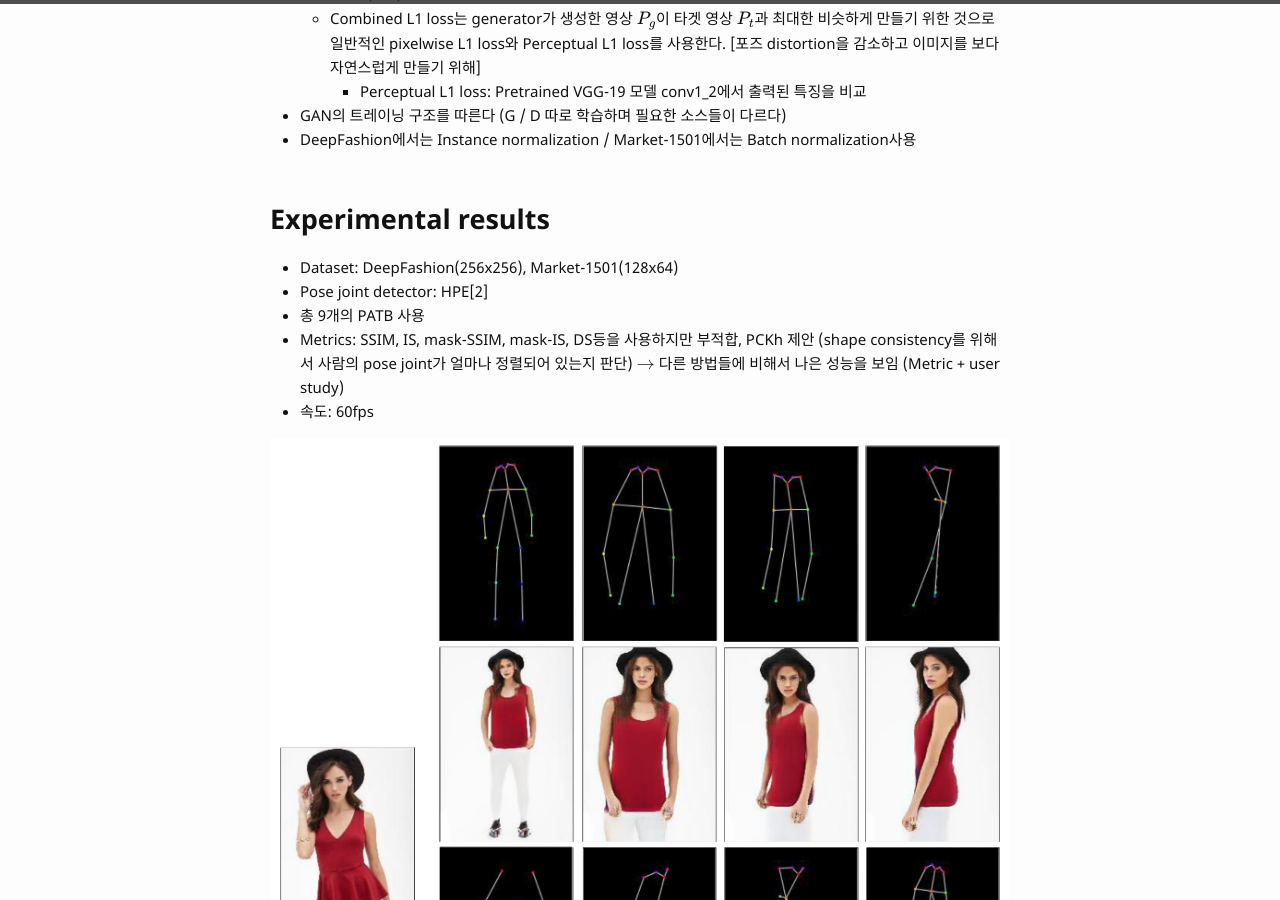
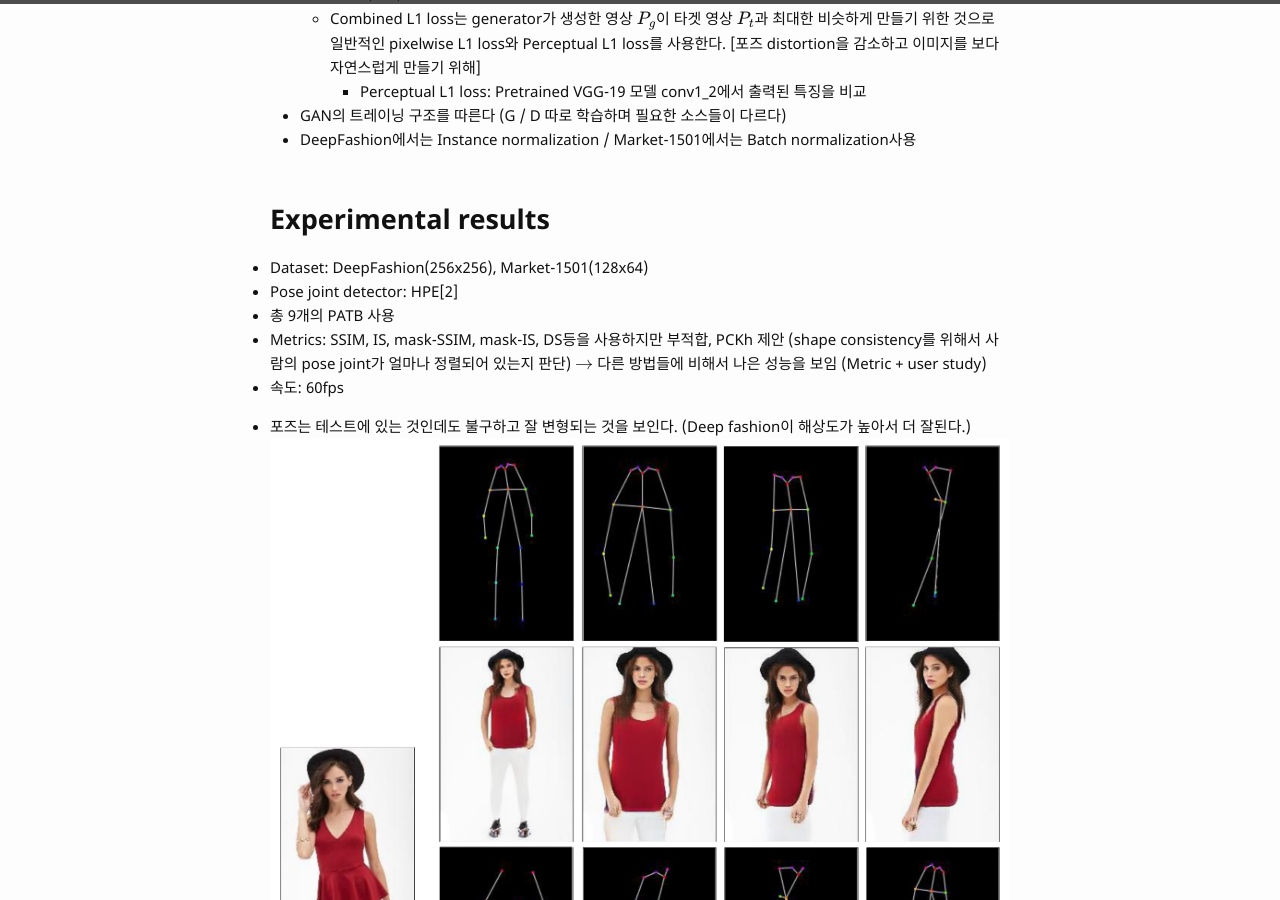
Before and after one commit to bismex/bismex.github.io, a Jekyll site: the page built from _posts/2019-05-22-PATB.md, in a window 1280 px wide and 900 px high, scrolled down 2508 px. Built offline with Jekyll 4.4.1, drawn with Linux system fonts in a browser that asks for light colours; formulas are drawn with MathJax 3.

Commit message:
Update 2019-05-22-PATB.md

```diff
--- a/_posts/2019-05-22-PATB.md
+++ b/_posts/2019-05-22-PATB.md
@@ -72,30 +72,25 @@
 - Metrics: SSIM, IS, mask-SSIM, mask-IS, DS등을 사용하지만 부적합, PCKh 제안 (shape consistency를 위해서 사람의 pose joint가 얼마나 정렬되어 있는지 판단) $$\rightarrow$$ 다른 방법들에 비해서 나은 성능을 보임 (Metric + user study)
 - 속도: 60fps
 
+
+- 포즈는 테스트에 있는 것인데도 불구하고 잘 변형되는 것을 보인다. (Deep fashion이 해상도가 높아서 더 잘된다.)
 ![picture]({{ '/assets/images/PATB001.png' | relative_url }})
+{: style="width: 100%;" class="center"}
+![picture]({{ '/assets/images/PATB002.png' | relative_url }})
 {: style="width: 100%;" class="center"}
 
 
-![picture]({{ '/assets/images/PATB002.png' | relative_url }})
-{: style="width: 100%;" class="center"}
-
-- 포즈는 테스트에 있는 것인데도 불구하고 잘 변형되는 것을 보인다. (Deep fashion이 해상도가 높아서 더 잘된다.)
-
+- Attention mask가 처음에는 몸통, 디테일한 포즈를 잡더니 마지막에는 배경을 잡아서 변화시킨다.
 ![picture]({{ '/assets/images/PATB003.png' | relative_url }})
 {: style="width: 100%;" class="center"}
 
-- Attention mask가 처음에는 몸통, 디테일한 포즈를 잡더니 마지막에는 배경을 잡아서 변화시킨다.
-
-![picture]({{ '/assets/images/PATB004.png' | relative_url }})
-{: style="width: 100%;" class="center"}
 
 - Re-identification 분야에서의 적용
   - Market-1501에서의 data augmentation
   - Backbone: ResNet-50 and Inception-v2
   - 기존의 training set에서 id의 수는 유지한채 영상 개수 비율을 감소시키고 생성된 데이터로 채워 넣는 방식
-
-
-
+![picture]({{ '/assets/images/PATB004.png' | relative_url }})
+{: style="width: 100%;" class="center"}
 
 
 ## Comments
```
